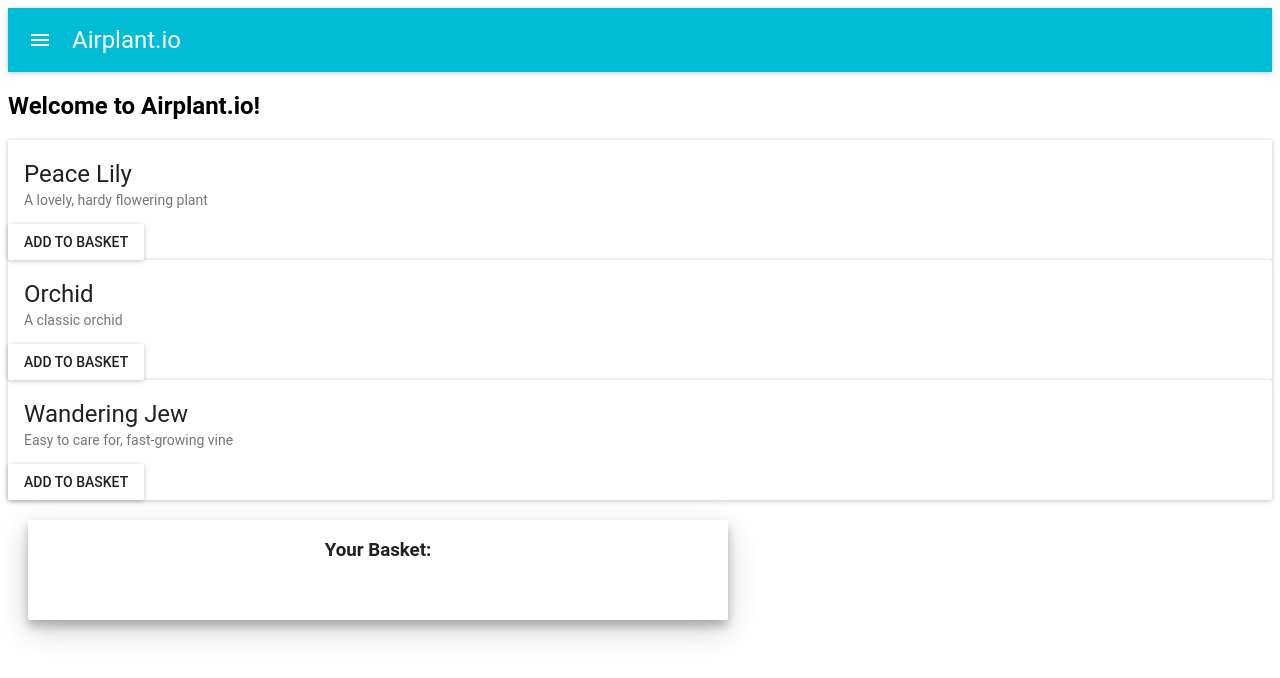
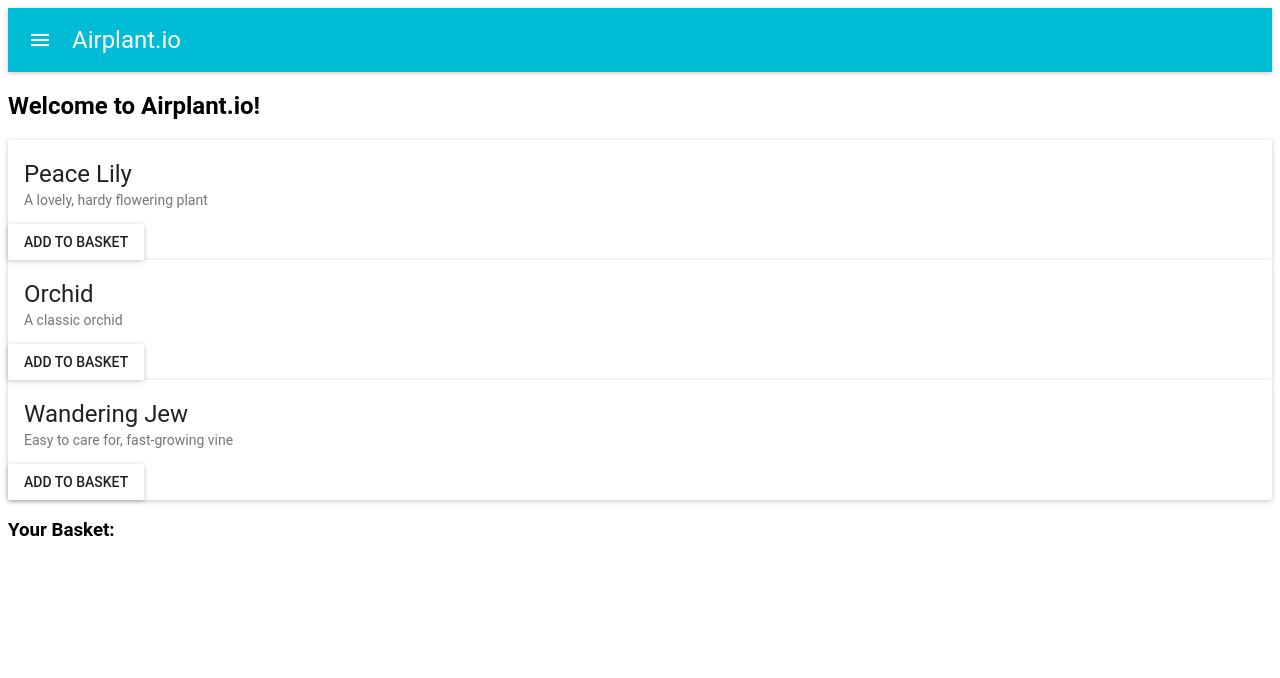
Before and after one commit to katreinhart/verbose-broccoli, a React app: page / in a window 1280 px wide. Shown: the top 678 px of the page. Built offline with nearby package versions, Linux system fonts and the light colour scheme; the HTML template or start-up script is replaced by a standard one.

Commit message:
Got add and remove functions working

```diff
--- a/src/components/PlantBasket.js
+++ b/src/components/PlantBasket.js
@@ -1,6 +1,7 @@
 import React, { Component } from 'react';
 import { connect } from 'react-redux';
-import Paper from 'material-ui/Paper';
+import { Card, CardTitle } from 'material-ui/Card';
+import RaisedButton from 'material-ui/RaisedButton';
 
 import { removePlantFromBasket } from '../actions';
 
@@ -15,21 +16,22 @@ const style = {
 class PlantBasket extends Component {
   render() {
     return(
-      <Paper style={style} zDepth={3}>
+      <div className="container">
         <h3>Your Basket:</h3>
         {
           this.props.plantBasket.map((plant) => {
             return (
-              <Card key={plant.id} className="container">
-                <CardTitle title={plant.name} subtitle={plant.description} />
+              <Card key={plant.id}>
+                <CardTitle title={plant.name} subtitle={plant.description}/>
                 <RaisedButton
-                  onClick={() => this.props.removePlantFromBasket(this.props.plantID)}
+                  onClick={() => this.props.removePlantFromBasket(plant.id)}
                   label="Remove from basket"
                 />
-              </Card>)
+              </Card>
+            )
           })
         }
-      </Paper>
+      </div>
     )
   }
 }
--- a/src/components/PlantContainer.js
+++ b/src/components/PlantContainer.js
@@ -12,12 +12,12 @@ class PlantContainer extends Component {
     return(
       <div>
         {
-          plantList.map((plant) => {
+          this.props.plants.map((plant) => {
             return(
             <Card key={plant.id} className="container">
               <CardTitle title={plant.name} subtitle={plant.description} />
               <RaisedButton
-                onClick={() => putPlantInBasket(plant.id)}
+                onClick={() => this.props.putPlantInBasket(plant.id)}
                 label="Add to basket"
               />
             </Card>
@@ -28,11 +28,11 @@ class PlantContainer extends Component {
     )
   }
 }
-//
-// function mapStateToProps(state) {
-//   return {
-//     state
-//   }
-// }
 
-export default connect(null, {putPlantInBasket})(PlantContainer)
+function mapStateToProps(state) {
+  return {
+    plants: state.plants
+  }
+}
+
+export default connect(mapStateToProps, {putPlantInBasket})(PlantContainer)
--- a/src/reducers/PlantBasket.js
+++ b/src/reducers/PlantBasket.js
@@ -2,15 +2,15 @@ import { ADD_PLANT_TO_BASKET, REMOVE_PLANT_FROM_BASKET } from '../actions';
 import { createPlant } from './helpers';
 
 function plantBasket(state = [], action) {
-  console.log("reducer activated ");
+
   switch (action.type) {
     case ADD_PLANT_TO_BASKET:
-      console.log("Adding... ")
       let plants = [...state, createPlant(action.id)];
       return plants;
     case REMOVE_PLANT_FROM_BASKET:
-      plants = plants.filter(item => (item.id !== action.id));
-      return state;
+      console.log("Removing...")
+      plants = state.filter(item => (item.id !== action.id));
+      return plants;
     default:
       return state;
   }
--- a/src/reducers/PlantContainer.js
+++ b/src/reducers/PlantContainer.js
@@ -9,7 +9,7 @@ function plants(state = plants_json, action) {
       return plants;
     case REMOVE_PLANT_FROM_BASKET:
       plants = [...state, createPlant(action.id)];
-      return state;
+      return plants;
     default:
       return state;
   }
```
